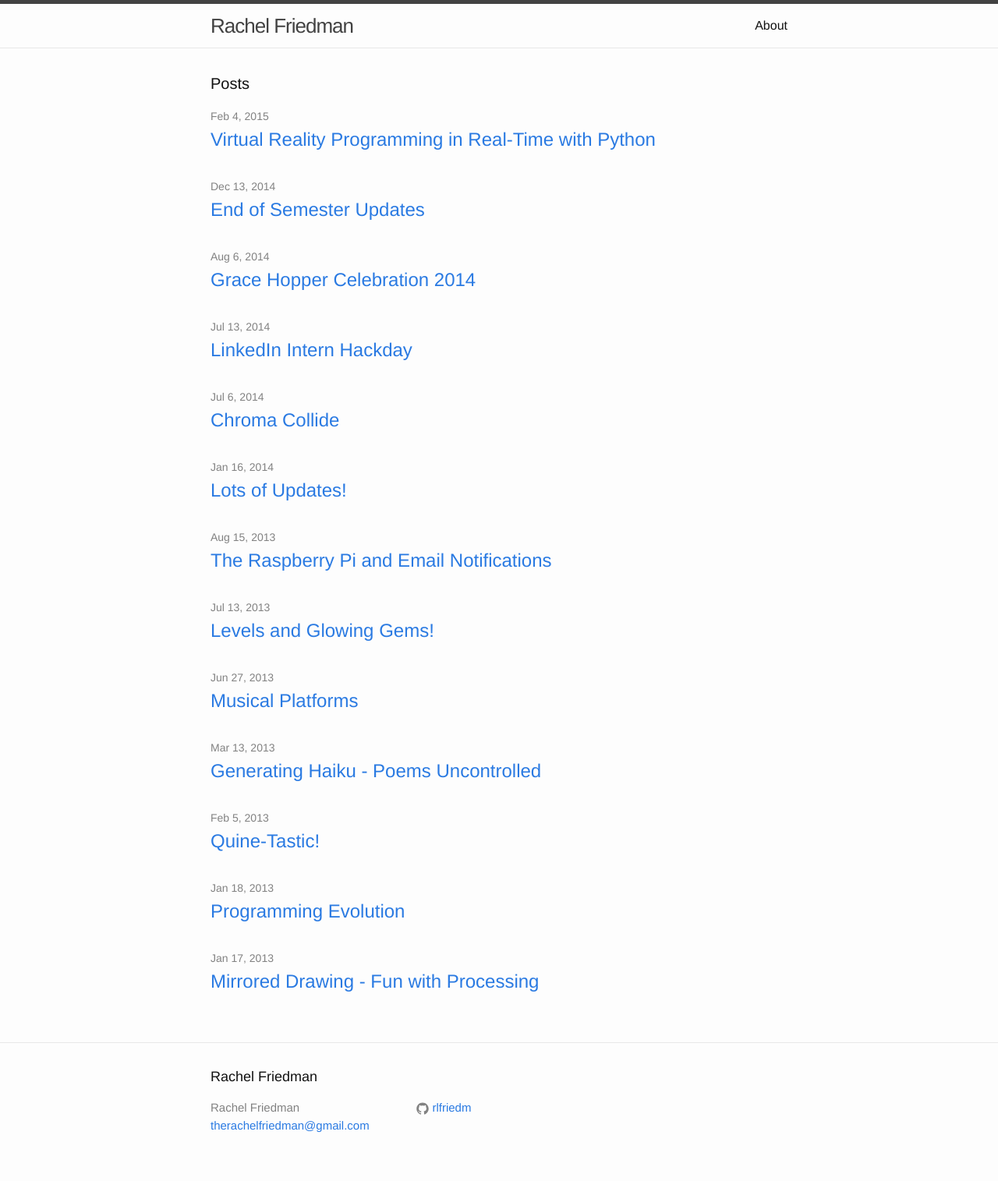
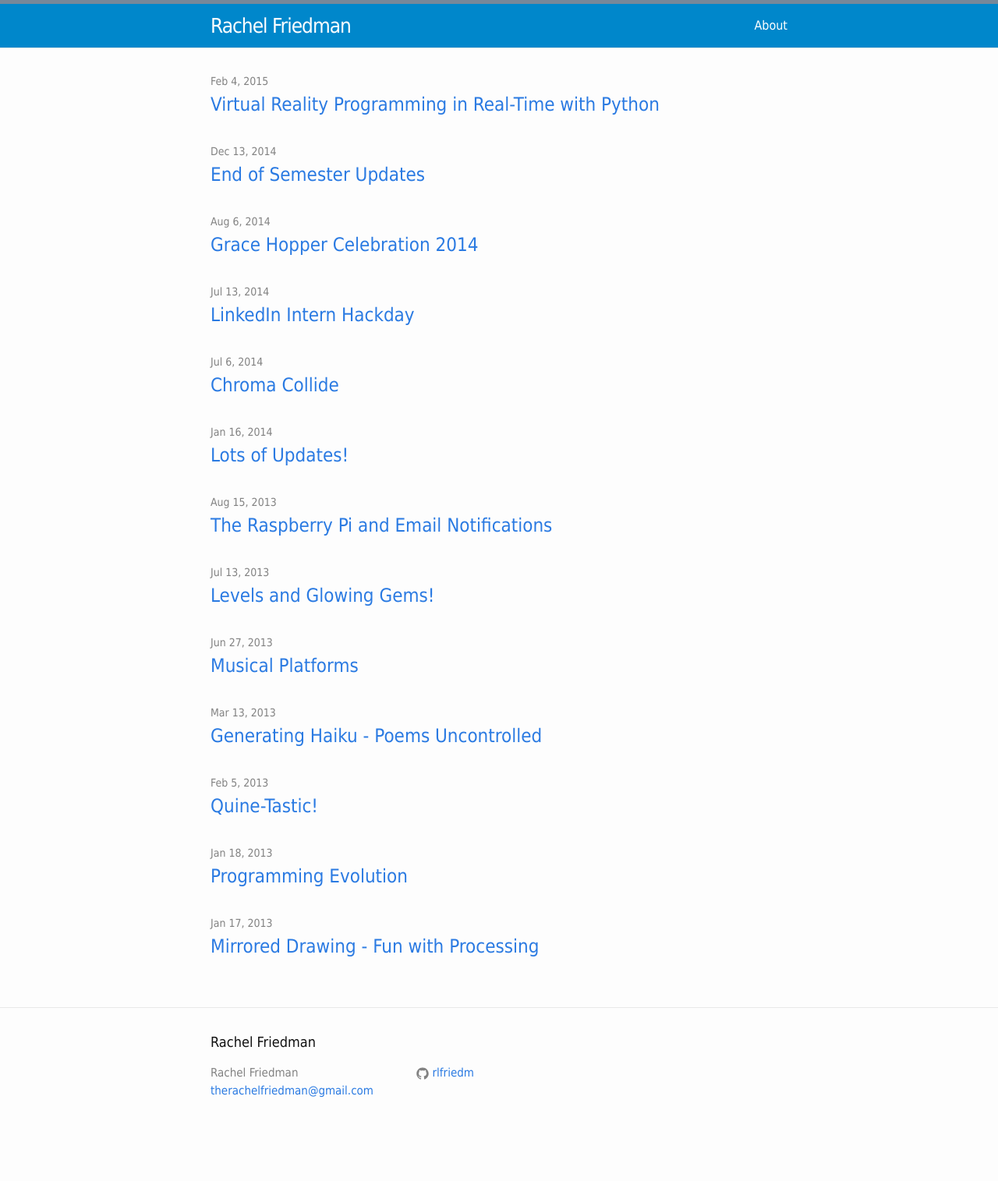
Before and after one commit to rlfriedm/rlfriedm.github.io, a Jekyll site: the page built from index.html, in a window 1280 px wide. Shown: the whole page at 78% size. Built offline with Jekyll 4.4.1, drawn with Linux system fonts in a browser that asks for light colours; the list of posts is cut into pages by our own code; after the commit the page ends 1470 px from its top, so only the background shows below that.

Commit message:
some style updates

```diff
--- a/_config.yml
+++ b/_config.yml
@@ -2,7 +2,7 @@
 title: Rachel Friedman
 email: therachelfriedman@gmail.com
 description: > # this means to ignore newlines until "baseurl:"
-
+paginate: 5
 baseurl: "" # the subpath of your site, e.g. /blog/
 url: "http://yourdomain.com" # the base hostname & protocol for your site
 
--- a/_sass/_layout.scss
+++ b/_sass/_layout.scss
@@ -2,10 +2,10 @@
  * Site header
  */
 .site-header {
-    border-top: 5px solid $grey-color-dark;
+    border-top: 5px solid lightslategray;
     border-bottom: 1px solid $grey-color-light;
     min-height: 56px;
-
+    background-color:#0087CB;
     // Positioning context for the mobile navigation icon
     position: relative;
 }
@@ -19,7 +19,11 @@
 
     &,
     &:visited {
-        color: $grey-color-dark;
+        color: white;
+    }
+
+    &:link {
+        color: white;
     }
 }
 
@@ -32,13 +36,14 @@
     }
 
     .page-link {
-        color: $text-color;
+        color: white;
         line-height: $base-line-height;
 
         // Gaps between nav items, but not on the first one
         &:not(:first-child) {
             margin-left: 20px;
         }
+
     }
 
     @include media-query($on-palm) {
@@ -172,9 +177,16 @@
 .post-list {
     margin-left: 0;
     list-style: none;
+  //  $colors: #FFA200, #00A03E, #24A8AC, #982395;
+  //  @for $i from 1 through length($colors) {
+   //     li:nth-child(#{length($colors)}n+#{$i}) {
+     //       background: nth($colors, $i)
+   //     }
+    //}
 
     > li {
         margin-bottom: $spacing-unit;
+
     }
 }
 
--- a/css/main.scss
+++ b/css/main.scss
@@ -6,7 +6,7 @@
 
 
 // Our variables
-$base-font-family: Helvetica, Arial, sans-serif;
+$base-font-family: Tahoma, Geneva, sans-serif;
 $base-font-size:   16px;
 $small-font-size:  $base-font-size * 0.875;
 $base-line-height: 1.5;
--- a/index.html
+++ b/index.html
@@ -3,8 +3,6 @@ layout: default
 ---
 
 <div class="home">
-
-  <h1 class="page-heading">Posts</h1>
 
   <ul class="post-list">
     {% for post in site.posts %}
```
Also changed, not shown: _posts/2013-01-18-programming-evolution.md (+4 -2 lines).
